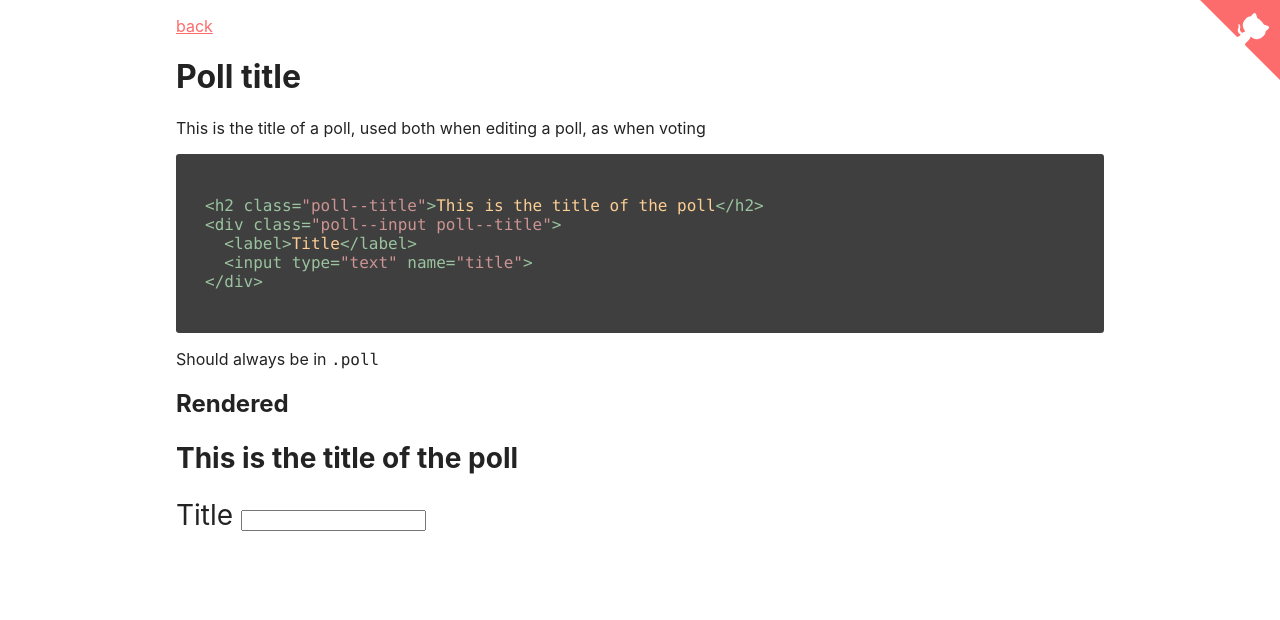
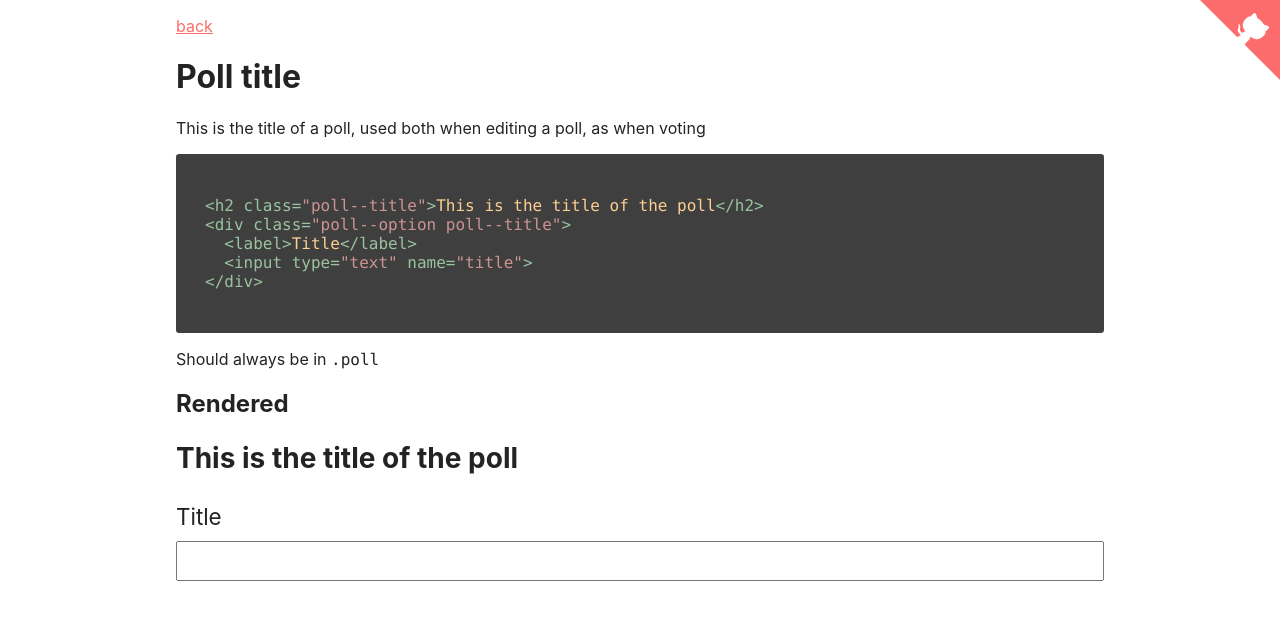
Before and after one commit to gin-fizz/styleguide, a Jekyll site: the page built from _components/poll-title.md, in a window 1280 px wide. Shown: the top 620 px of the page. Built offline with Jekyll 4.4.1, drawn with Linux system fonts in a browser that asks for light colours.

Commit message:
fix typo

````diff
--- a/_components/poll-title.md
+++ b/_components/poll-title.md
@@ -7,7 +7,7 @@ This is the title of a poll, used both when editing a poll, as when voting
 
 ```html
 <h2 class="poll--title">This is the title of the poll</h2>
-<div class="poll--input poll--title">
+<div class="poll--option poll--title">
   <label>Title</label>
   <input type="text" name="title">
 </div>
@@ -18,7 +18,7 @@ Should always be in `.poll`
 ## Rendered
 
 <h2 class="poll--title">This is the title of the poll</h2>
-<div class="poll--input poll--title">
+<div class="poll--option poll--title">
   <label>Title</label>
   <input type="text" name="title">
 </div>
````
